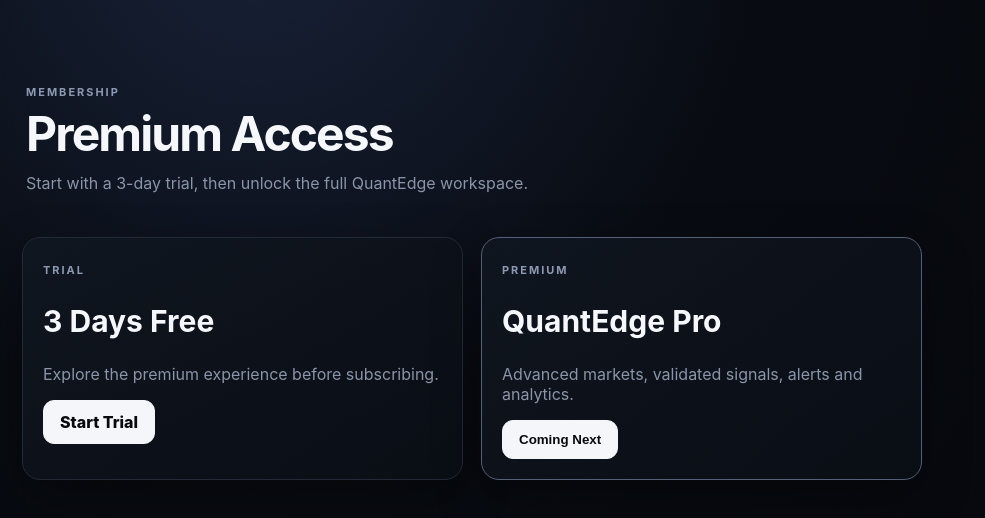
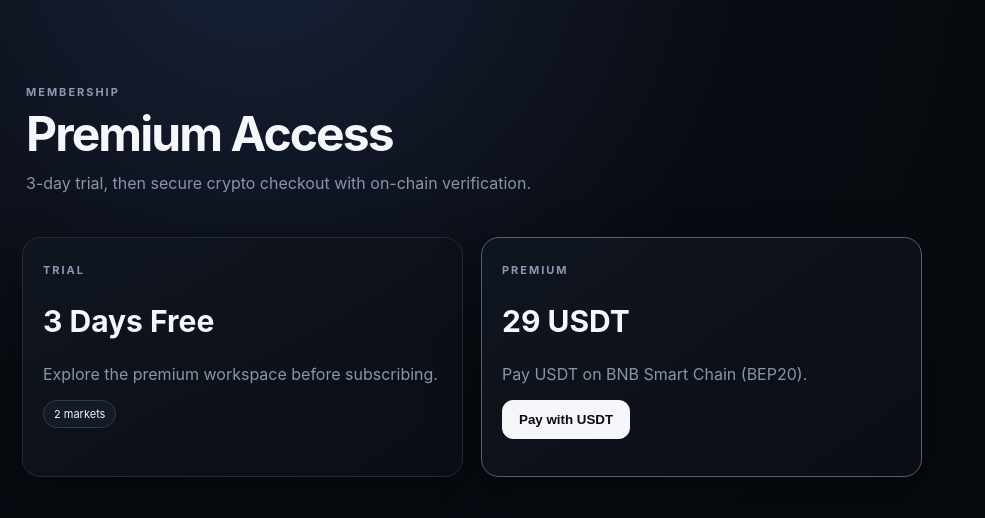
Before and after one commit to rizwan084/rr-trader, a Next.js app in the folder apps/web/: page /subscription in a window 1280 px wide. Shown: the top 518 px of the page, without its empty margins (0-985 px from the left). Built offline with nearby package versions, Linux system fonts and the light colour scheme; no server answers.

Commit message:
payments: add premium BEP20 USDT checkout and verification UI

```diff
--- a/apps/web/src/app/(dashboard)/subscription/page.tsx
+++ b/apps/web/src/app/(dashboard)/subscription/page.tsx
@@ -1 +1,13 @@
-import Link from "next/link";export default function Page(){return <main className="shell"><header className="page-head"><div><span className="eyebrow">MEMBERSHIP</span><h1>Premium Access</h1><p className="muted">Start with a 3-day trial, then unlock the full QuantEdge workspace.</p></div></header><section className="pricing"><div className="price card"><span className="eyebrow">TRIAL</span><h2>3 Days Free</h2><p className="muted">Explore the premium experience before subscribing.</p><Link className="primary" href="/subscription">Start Trial</Link></div><div className="price card featured"><span className="eyebrow">PREMIUM</span><h2>QuantEdge Pro</h2><p className="muted">Advanced markets, validated signals, alerts and analytics.</p><button className="primary">Coming Next</button></div></section></main>}
+"use client";
+import {useState} from "react";
+const API=process.env.NEXT_PUBLIC_API_URL||"https://rr-trader-1.onrender.com";
+export default function Page(){
+ const [invoice,setInvoice]=useState<any>(null),[tx,setTx]=useState(""),[busy,setBusy]=useState(false),[msg,setMsg]=useState("");
+ async function startPayment(){setBusy(true);setMsg("");try{const r=await fetch(API+"/api/v1/payments/crypto/invoices",{method:"POST",headers:{"content-type":"application/json"},body:JSON.stringify({planId:"pro"})});const x=await r.json();if(!r.ok)throw new Error(x.message||x.error);setInvoice(x.invoice)}catch(e){setMsg(e instanceof Error?e.message:"Unable to create invoice")}finally{setBusy(false)}}
+ async function verify(){if(!invoice||!tx)return;setBusy(true);setMsg("");try{const r=await fetch(API+"/api/v1/payments/crypto/invoices/"+invoice.id+"/verify",{method:"POST",headers:{"content-type":"application/json"},body:JSON.stringify({txHash:tx})});const x=await r.json();if(!r.ok)throw new Error(x.error||"Payment not verified");setInvoice(x.invoice);setMsg("Payment verified on BNB Smart Chain. Access can now be activated.")}catch(e){setMsg(e instanceof Error?e.message:"Payment verification failed")}finally{setBusy(false)}}
+ const qr=invoice?("https://api.qrserver.com/v1/create-qr-code/?size=320x320&data="+encodeURIComponent("ethereum:"+invoice.receiveAddress+"?chainId=56&value="+invoice.amount)): "";
+ return <main className="shell"><header className="page-head"><div><span className="eyebrow">MEMBERSHIP</span><h1>Premium Access</h1><p className="muted">3-day trial, then secure crypto checkout with on-chain verification.</p></div></header>
+ <section className="pricing"><div className="price card"><span className="eyebrow">TRIAL</span><h2>3 Days Free</h2><p className="muted">Explore the premium workspace before subscribing.</p><span className="pill">2 markets</span></div><div className="price card featured"><span className="eyebrow">PREMIUM</span><h2>29 USDT</h2><p className="muted">Pay USDT on BNB Smart Chain (BEP20).</p><button className="primary" onClick={startPayment} disabled={busy}>{busy?"Creating...":"Pay with USDT"}</button></div></section>
+ {invoice&&<section className="card" style={{marginTop:20,maxWidth:900}}><span className="eyebrow">BEP20 CHECKOUT</span><h2>Send exactly {invoice.amount} USDT</h2><p className="muted">Network: BNB Smart Chain · Token: USDT · Invoice expires in 30 minutes.</p><div style={{display:"grid",gridTemplateColumns:"320px 1fr",gap:24,alignItems:"center"}}><img src={qr} alt="BEP20 payment QR" width={320} height={320}/><div><p className="muted">Receive address</p><div className="card" style={{wordBreak:"break-all"}}>{invoice.receiveAddress}</div><button className="button" onClick={()=>navigator.clipboard?.writeText(invoice.receiveAddress)}>Copy address</button><p className="muted">After sending, paste the transaction hash below. The server verifies recipient, contract, amount and confirmations directly on BNB Smart Chain.</p><input className="controls" style={{width:"100%"}} placeholder="0x transaction hash" value={tx} onChange={e=>setTx(e.target.value)}/><button className="primary" style={{marginTop:10}} onClick={verify} disabled={busy||!tx}>{busy?"Checking...":"Verify payment"}</button></div></div>{msg&&<p className="muted" style={{marginTop:15}}>{msg}</p>}</section>}
+ </main>
+}
```
